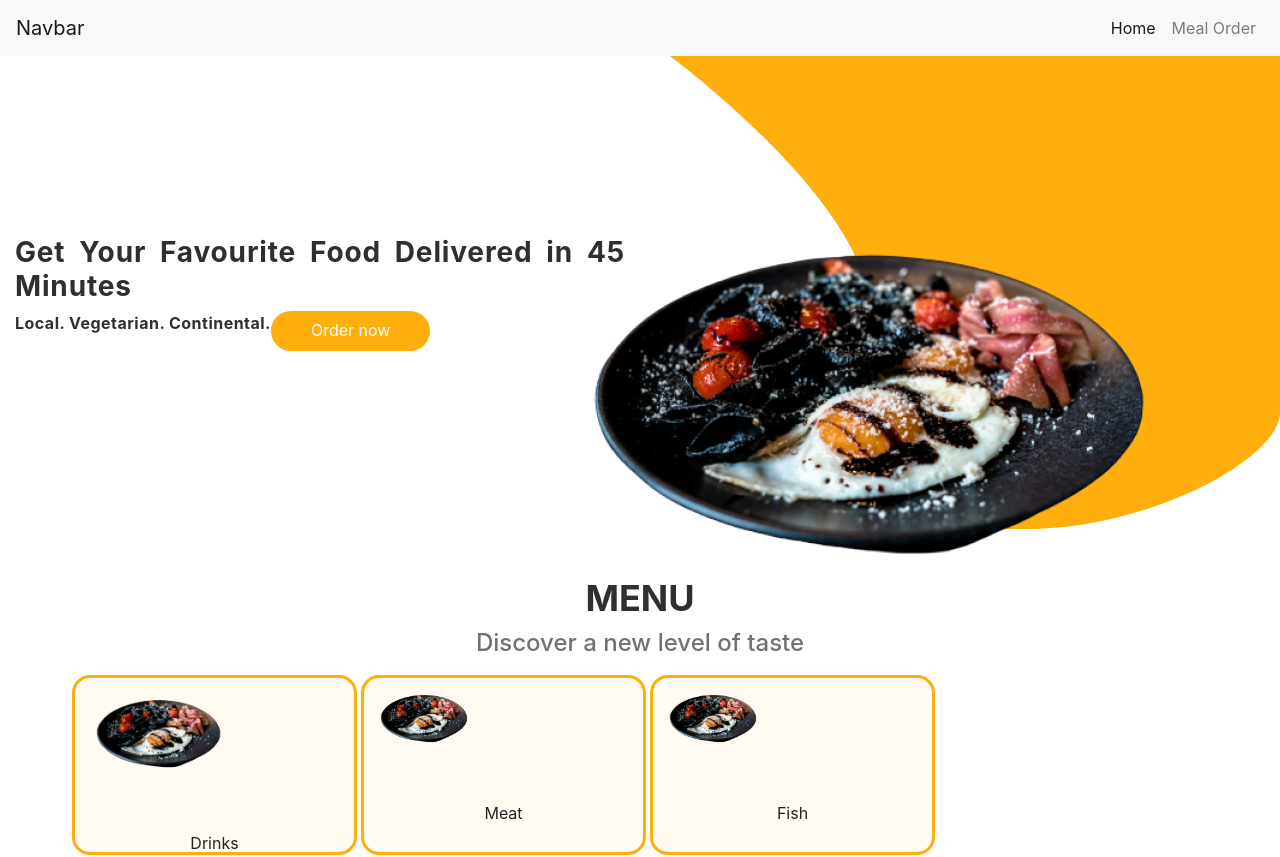
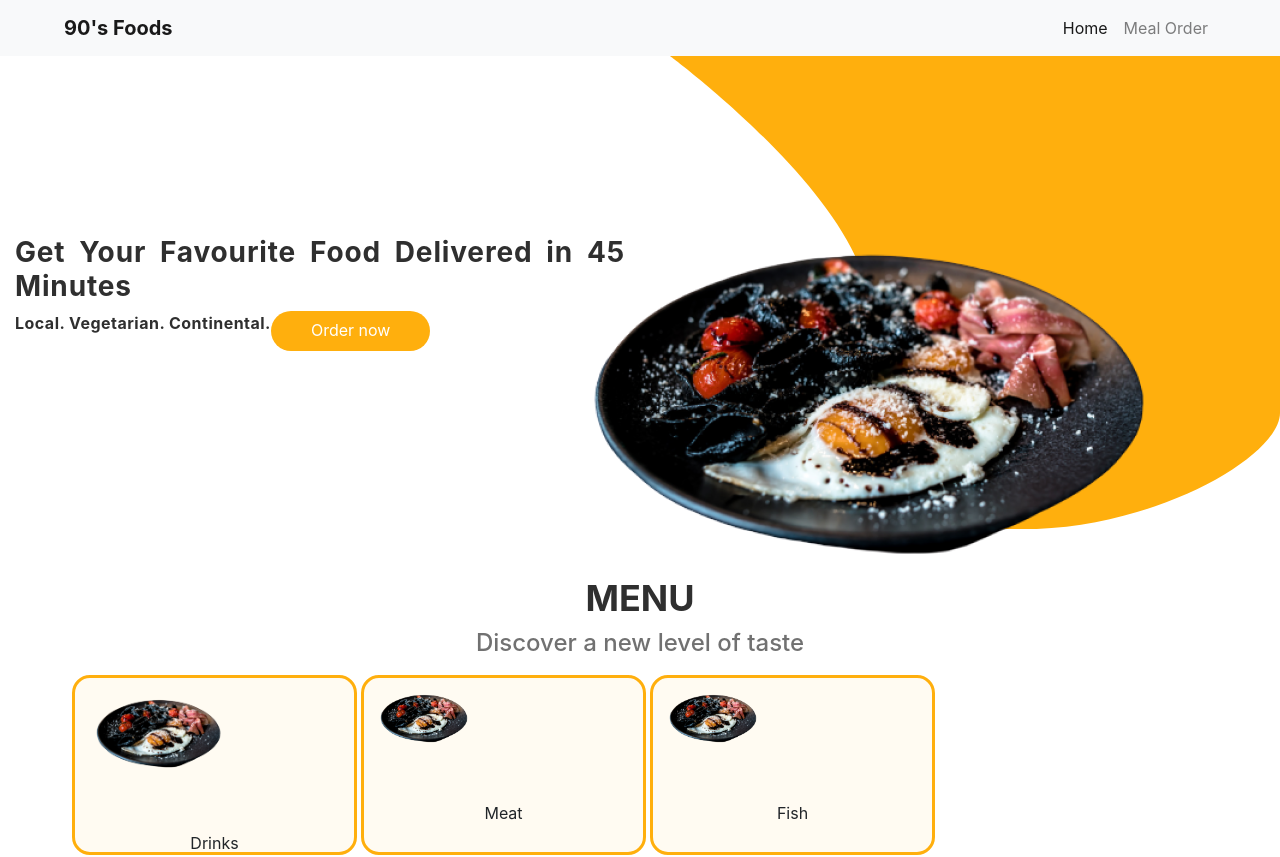
Before and after one commit to azubuikestanley/bnb, a React (Create React App) app: page / in a window 1280 px wide. Shown: the top 857 px of the page. Built offline with nearby package versions, Linux system fonts and the light colour scheme.

Commit message:
commiting

```diff
--- a/public/index.html
+++ b/public/index.html
@@ -11,7 +11,7 @@
     />
     <link rel="apple-touch-icon" href="%PUBLIC_URL%/logo192.png" />
     <link href='https://fonts.googleapis.com/css?family=Poppins' rel='stylesheet'>
-    <link rel="stylesheet" href="https://cdnjs.cloudflare.com/ajax/libs/font-awesome/4.7.0/css/font-awesome.min.css">
+
     <!--
       manifest.json provides metadata used when your web app is installed on a
       user's mobile device or desktop. See https://developers.google.com/web/fundamentals/web-app-manifest/
--- a/src/components/Navbar.js
+++ b/src/components/Navbar.js
@@ -11,11 +11,11 @@ function Navbar() {
     return (
 
         <NavWrapper className="navbar navbar-expand-lg navbar-light bg-light">
-            <a className="navbar-brand" href="/">Navbar</a>
+            <a className="navbar-brand" href="/"><b className="ml-5">90's Foods</b></a>
             <button className="navbar-toggler" type="button" data-toggle="collapse" data-target="#navbarSupportedContent" aria-controls="navbarSupportedContent" aria-expanded="false" aria-label="Toggle navigation">
                 <span className="navbar-toggler-icon" />
             </button>
-            <div className="collapse navbar-collapse" id="navbarSupportedContent">
+            <div className="collapse navbar-collapse mr-5" id="navbarSupportedContent">
                 <ul className="navbar-nav ml-auto">
                     <li className="nav-item active">
                         <a className="nav-link" href="/">Home <span className="sr-only">(current)</span></a>
--- a/src/view/Home.js
+++ b/src/view/Home.js
@@ -5,7 +5,6 @@ import Footer from '../../src/components/Footer';
 import styled from 'styled-components';
 import { Link } from "react-router-dom";
 import 'bootstrap/dist/css/bootstrap.css';
-
 
 
 const HomeWrapper = styled.div`
```
Lines whose indentation alone changed are shown as unchanged.
